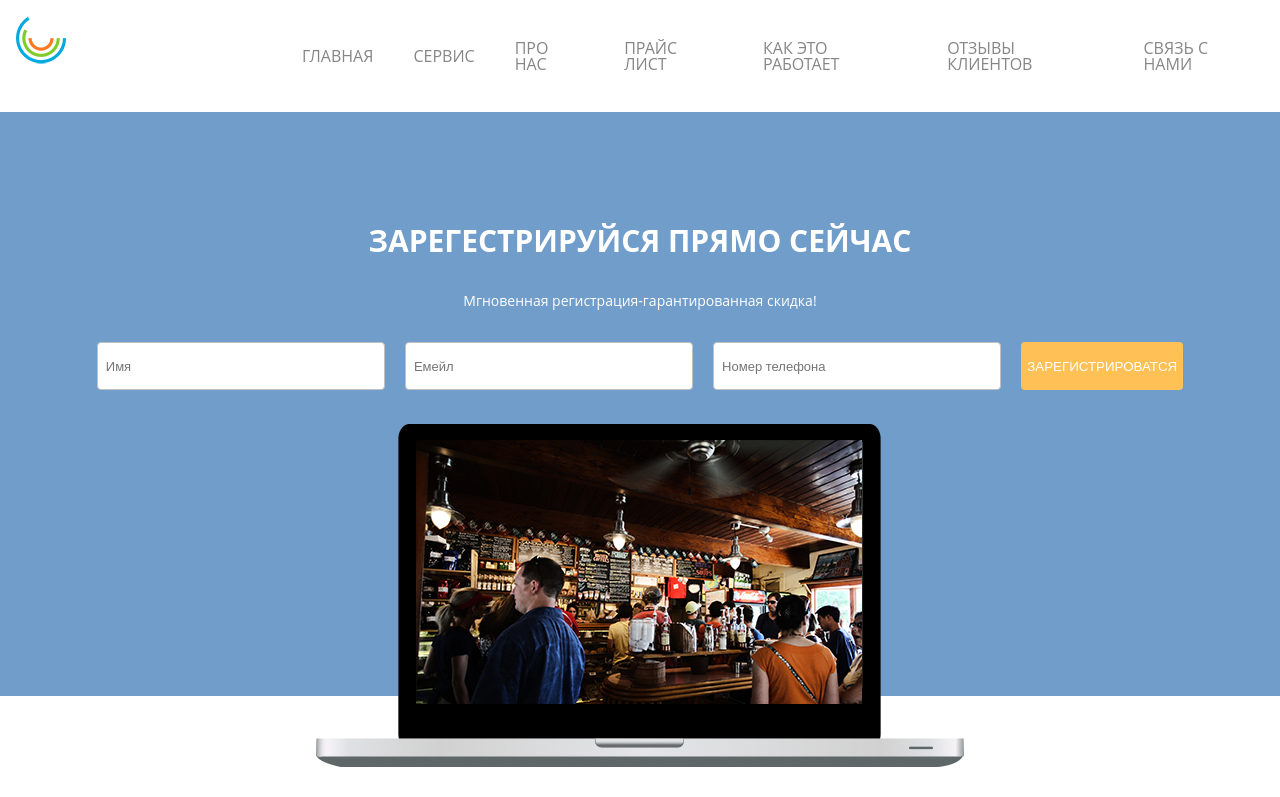
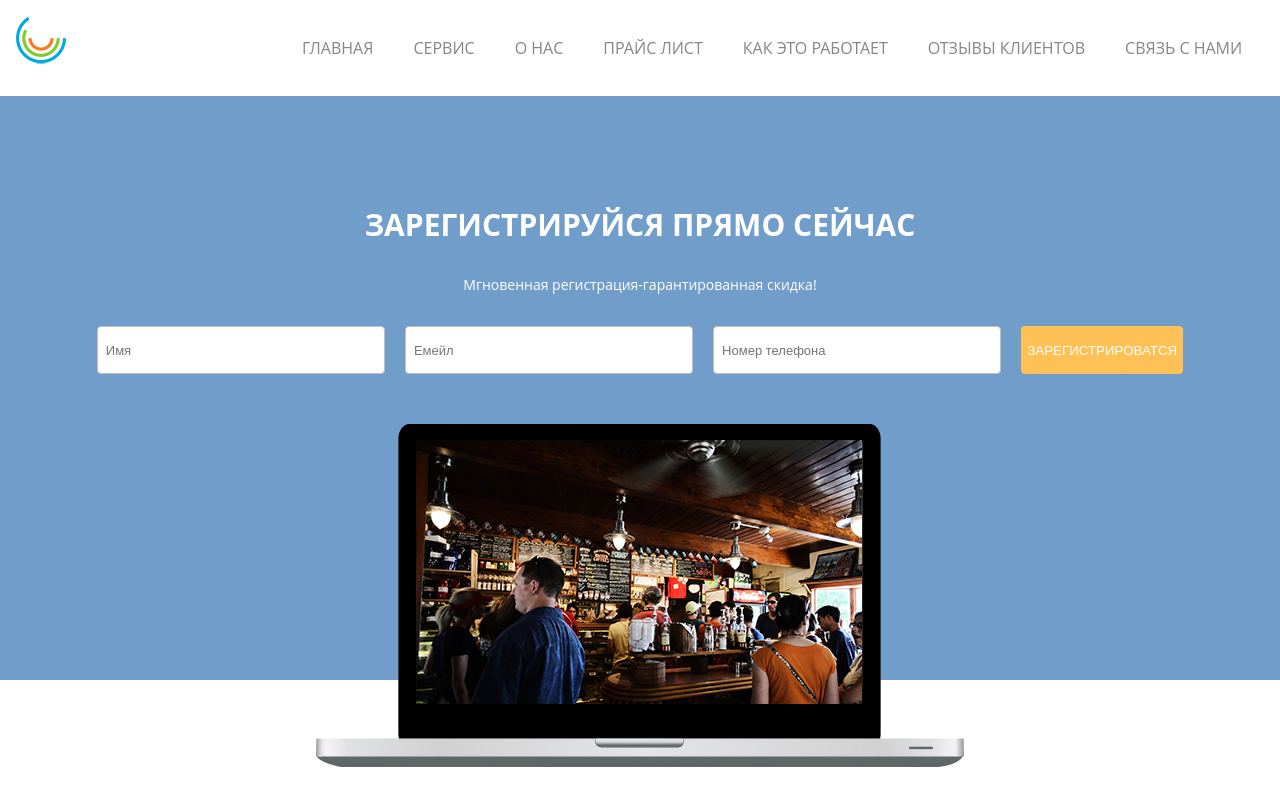
Before and after one commit to AlexFrost96/AlexFrost96.github.io, a plain HTML site: page busines/index.html in a window 1280 px wide. Shown: the top 797 px of the page. Drawn offline with Linux system fonts and the light colour scheme.

Commit message:
Update index.html

```diff
--- a/busines/index.html
+++ b/busines/index.html
@@ -14,7 +14,7 @@
 			<ul class="headerNav">
 				<li><a href="index.html">Главная</a></li>
 				<li><a href="#">Сервис</a></li>
-				<li><a href="index1.html">Про нас</a></li>
+				<li><a href="index1.html">О нас</a></li>
 				<li><a href="#">Прайс лист</a></li>
 				<li><a href="#">Как это работает</a></li>
 				<li><a href="#">Отзывы клиентов</a></li>
@@ -25,7 +25,7 @@
 	<div class="header blue">
 		<div class="content _blue">
 			<div class="_head">
-			<h3 class="blue_head">Зарегестрируйся прямо сейчас</h3>
+			<h3 class="blue_head">Зарегистрируйся прямо сейчас</h3>
 			<p class="blue_describe">Мгновенная регистрация-гарантированная скидка!</p>
 			<form>
 				<input type="text1"  placeholder="Имя" class="text_">
```
